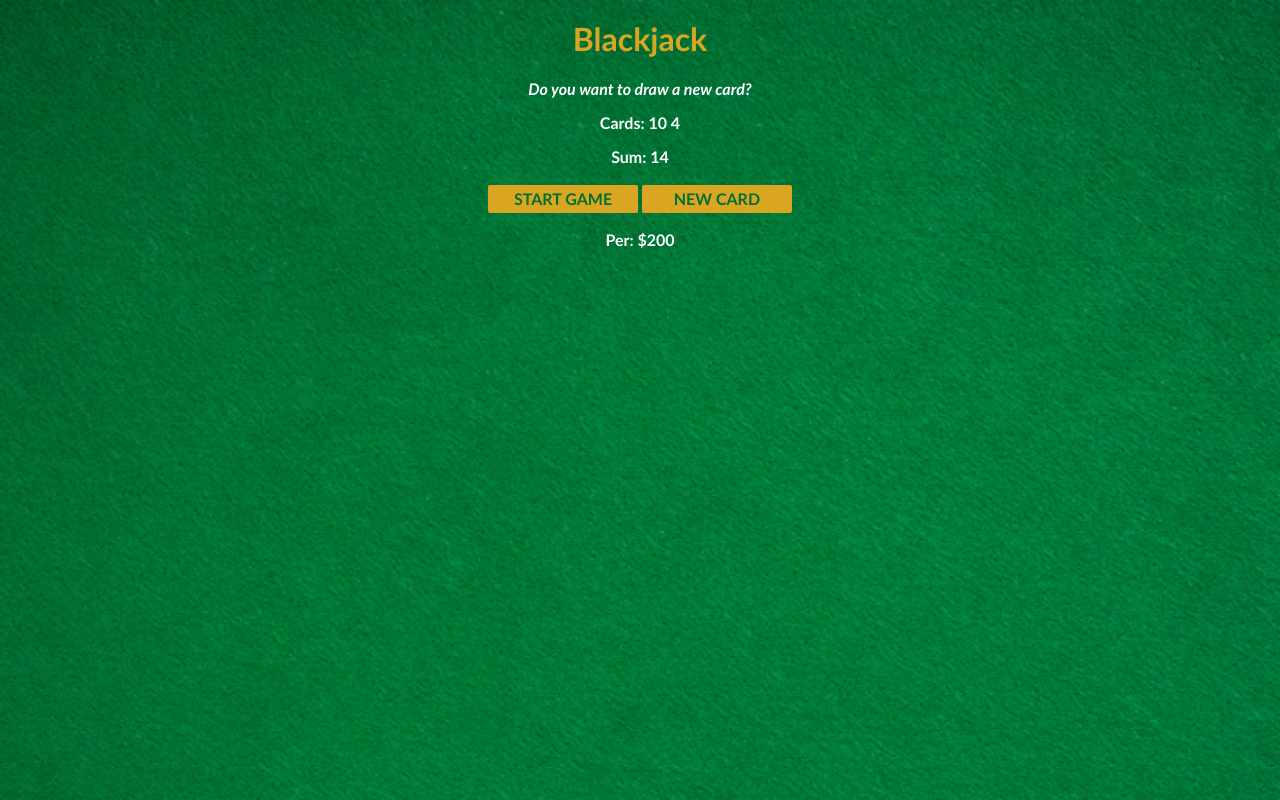
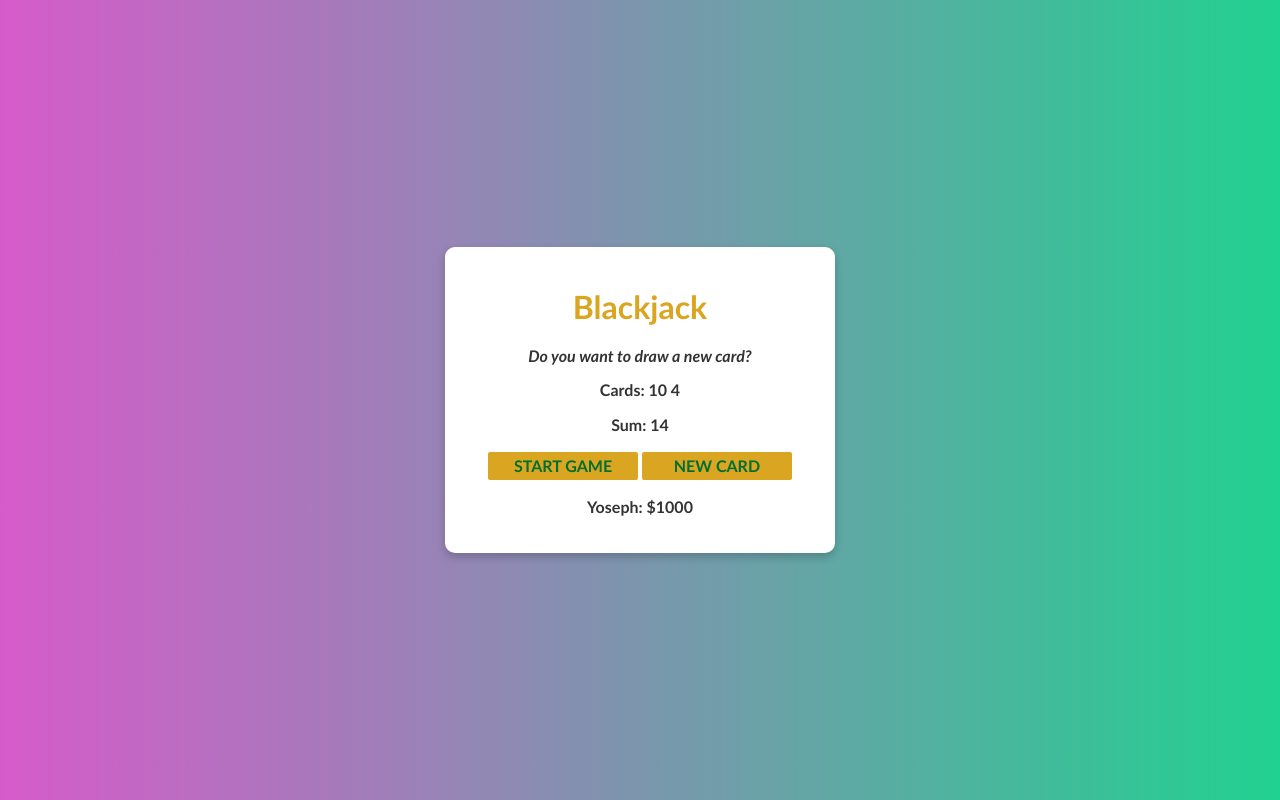
Before and after one commit to YosephSE/Blackjack, a plain HTML site: page index.html in a window 1280 px wide. Both pictures are taken after a click on the button "START GAME". Drawn offline with nearby package versions, Linux system fonts and the light colour scheme.

Commit message:
minor canges

```diff
--- a/index.css
+++ b/index.css
@@ -1,10 +1,16 @@
 body {
     font-family: 'Trebuchet MS', 'Lucida Sans Unicode', 'Lucida Grande', Arial, sans-serif;
-    background-image: url("images/table.png");
-    background-size: cover;
+    background: linear-gradient(to right, #D65BCA, #21D190);
+
     font-weight: bold;
-    color: white;
+    color: #333;
     text-align: center;
+    display: flex;
+    justify-content: center;
+    align-items: center;
+    height: 100vh;
+    margin: 0;
+    background-color: #f0f0f0;
 }
 
 h1 {
@@ -27,3 +33,48 @@ button {
     margin-bottom: 2px;
     margin-top: 2px;
 }
+body {
+
+}
+
+.card {
+    width: 350px;
+    padding: 20px;
+    box-shadow: 0 4px 8px rgba(0, 0, 0, 0.2);
+    background-color: #ffffff;
+    text-align: center;
+    border-radius: 10px;
+}
+.card:hover {
+    transform: translateY(-10px);
+    box-shadow: 0 8px 16px rgba(0, 0, 0, 0.3);
+}
+button:hover {
+    background-color: #016f32;
+    color: goldenrod;
+    transform: scale(1.05);
+}
+
+.win {
+    color: green;
+    font-weight: bold;
+    animation: winAnimation 1s infinite;
+}
+
+.lose {
+    color: red;
+    font-weight: bold;
+    animation: loseAnimation 1s infinite;
+}
+
+@keyframes winAnimation {
+    0% { transform: scale(1); }
+    50% { transform: scale(1.1); }
+    100% { transform: scale(1); }
+}
+
+@keyframes loseAnimation {
+    0% { transform: scale(1); }
+    50% { transform: scale(0.9); }
+    100% { transform: scale(1); }
+}
--- a/index.html
+++ b/index.html
@@ -1,8 +1,11 @@
 <html>
-    <head><link rel="stylesheet" href="https://cdnjs.cloudflare.com/ajax/libs/normalize/8.0.1/normalize.css">
+    <head>
+        <link rel="stylesheet" href="https://cdnjs.cloudflare.com/ajax/libs/normalize/8.0.1/normalize.css">
         <link rel="stylesheet" href="index.css">
+        <link rel="shortcut icon" href="images/image.png" type="image/x-icon">
     </head>
     <body>
+        <div class="card">
             <h1>Blackjack</h1>
             <p id="message-el">Want to play a round?</p>
             <p id="cards-el">Cards:</p>
@@ -10,6 +13,7 @@
             <button onclick="startGame()">START GAME</button>
             <button onclick="newCard()">NEW CARD</button>
             <p id="player-el"></p>
+        </div>
         <script src="index.js"></script>
     </body>
 </html>
--- a/index.js
+++ b/index.js
@@ -1,6 +1,6 @@
 let player = {
-    name: "Per",
-    chips: 200
+    name: "Yoseph",
+    chips: 1000
 }
 
 let cards = []
@@ -12,11 +12,12 @@ let messageEl = document.getElementById("message-el")
 let sumEl = document.getElementById("sum-el")
 let cardsEl = document.getElementById("cards-el")
 let playerEl = document.getElementById("player-el")
+let newCardButton = document.querySelector("button:nth-of-type(2)")
 
 playerEl.textContent = player.name + ": $" + player.chips
 
 function getRandomCard() {
-    let randomNumber = Math.floor( Math.random()*13 ) + 1
+    let randomNumber = Math.floor( Math.random() * 13 ) + 1
     if (randomNumber > 10) {
         return 10
     } else if (randomNumber === 1) {
@@ -28,6 +29,7 @@ function getRandomCard() {
 
 function startGame() {
     isAlive = true
+    hasBlackJack = false
     let firstCard = getRandomCard()
     let secondCard = getRandomCard()
     cards = [firstCard, secondCard]
@@ -42,18 +44,24 @@ function renderGame() {
     }
 
     sumEl.textContent = "Sum: " + sum
+    messageEl.classList.remove("win", "lose") // Remove previous classes
+
     if (sum <= 20) {
         message = "Do you want to draw a new card?"
+        newCardButton.disabled = false
     } else if (sum === 21) {
         message = "You've got Blackjack!"
         hasBlackJack = true
+        messageEl.classList.add("win") // Add win class
+        newCardButton.disabled = true
     } else {
         message = "You're out of the game!"
         isAlive = false
+        messageEl.classList.add("lose") // Add lose class
+        newCardButton.disabled = true
     }
     messageEl.textContent = message
 }
-
 
 function newCard() {
     if (isAlive === true && hasBlackJack === false) {
```
Also changed, not shown: images/image.png (added), images/table.png (deleted). Lines whose indentation alone changed are shown as unchanged.
